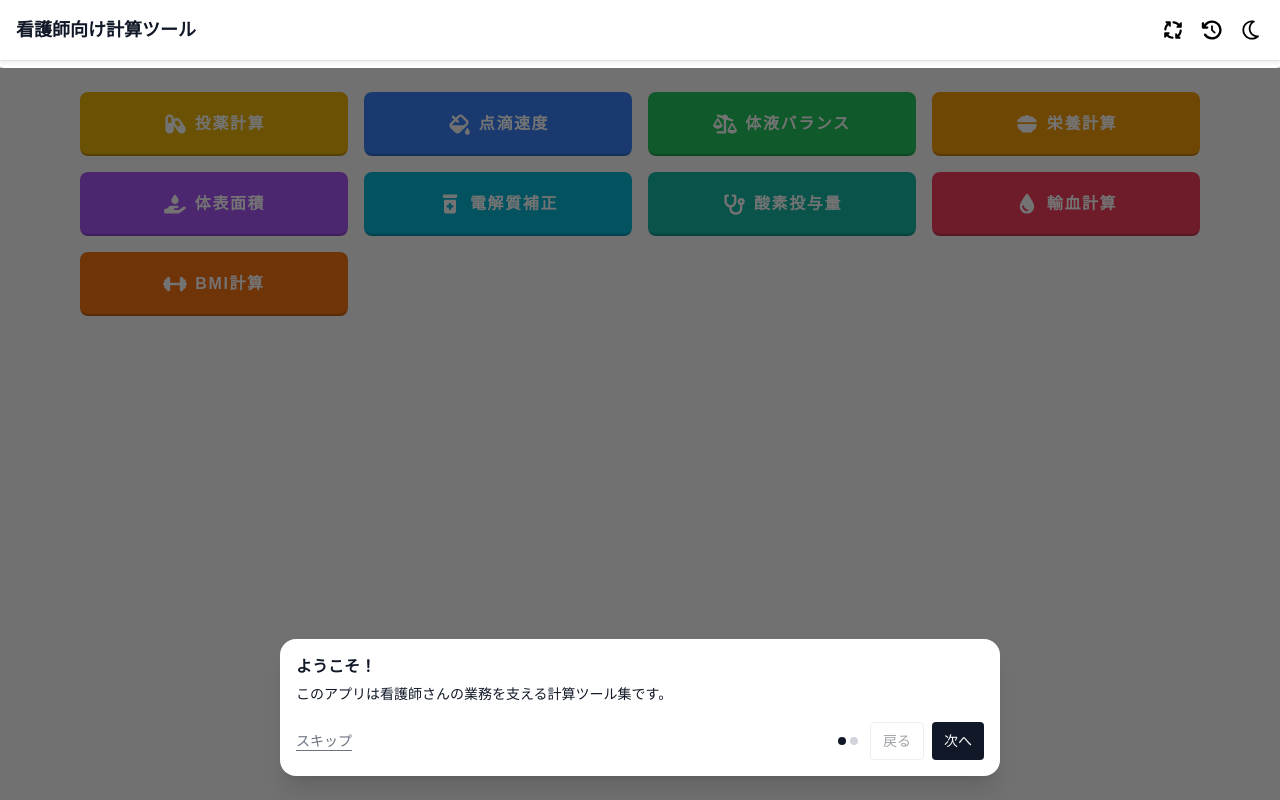
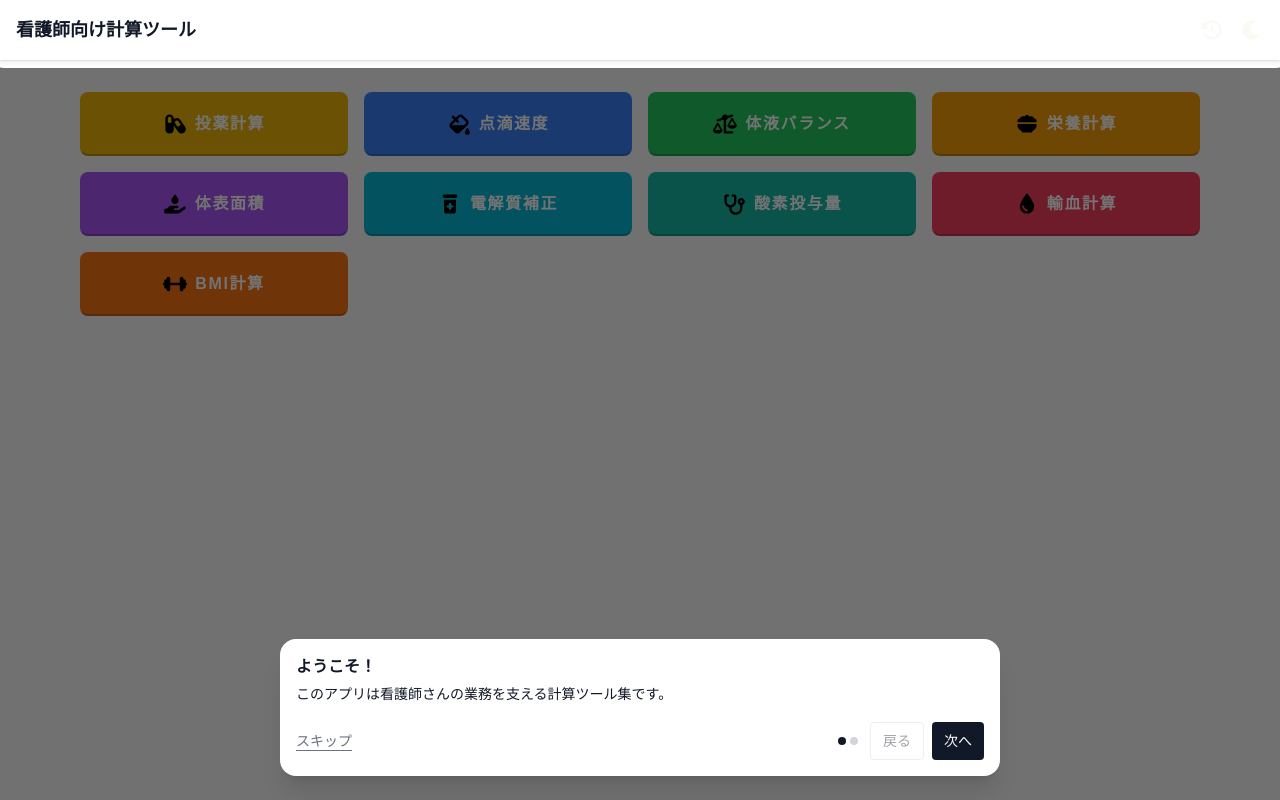
Before and after one commit to msk-024/nurse-calc-app, a Next.js app: page / in a window 1280 px wide. Built offline with nearby package versions, Linux system fonts and the light colour scheme.

Commit message:
next.js file add

```diff
--- a/package.json
+++ b/package.json
@@ -17,7 +17,7 @@
     "@headlessui/react": "^2.2.7",
     "autoprefixer": "^10.4.21",
     "lucide-react": "^0.545.0",
-    "next": "15.4.1",
+    "next": "^15.4.8",
     "next-pwa": "^5.6.0",
     "postcss": "^8.5.6",
     "react": "19.1.0",
--- a/src/app/_components/CalcButton.tsx
+++ b/src/app/_components/CalcButton.tsx
@@ -1,6 +1,7 @@
 "use client";
 import Image from "next/image";
 import { CalculatorType } from "@/types/calculator";
+import { useTheme } from "@/app/_context/ThemeContext";
 
 type CalcButtonProps = {
   calc: CalculatorType;
@@ -15,6 +16,13 @@ export default function CalcButton({
   onClick,
   compact = false,
 }: CalcButtonProps) {
+  const { theme } = useTheme();
+
+  const getIconPath = () => {
+    const baseName = calc.iconPath.split("/").pop(); // 例: capsules.svg
+    return `/icons/${theme === "dark" ? "dark" : "light"}/${baseName}`;
+  };
+
   return (
     <button
       onClick={onClick}
@@ -23,6 +31,7 @@ export default function CalcButton({
         compact ? "w-full h-16" : "w-40 h-16 md:w-full",
         "relative flex items-center justify-center gap-2 rounded-lg font-semibold text-white tracking-widest",
         "transition-all duration-150 will-change-[box-shadow,filter]",
+        "select-none touch-none",
         calc.color,
 
         !active &&
@@ -42,7 +51,7 @@ export default function CalcButton({
           ].join(" "),
       ].join(" ")}
     >
-      <Image src={calc.iconPath} alt={calc.name} width={24} height={24} />
+      <Image src={getIconPath()} alt={calc.name} width={24} height={24} />
       {calc.name}
     </button>
   );
--- a/src/app/_components/CalcNav/SortableCalcList.tsx
+++ b/src/app/_components/CalcNav/SortableCalcList.tsx
@@ -40,9 +40,18 @@ export default function SortableCalcList({
   }));
 
   const sensors = useSensors(
-    useSensor(PointerSensor, { activationConstraint: { distance: 8 } }),
+    // 長押しで選択ボタンが出てこないように。
+    useSensor(PointerSensor, {
+      activationConstraint: {
+        delay: 180,
+        tolerance: 5,
+      },
+    }),
     useSensor(TouchSensor, {
-      activationConstraint: { delay: 180, tolerance: 5 },
+      activationConstraint: {
+        delay: 220,
+        tolerance: 6, // 指ブレ許容
+      },
     })
   );
 
--- a/src/app/_components/Header.tsx
+++ b/src/app/_components/Header.tsx
@@ -2,7 +2,8 @@
 
 import Image from "next/image";
 import { useRouter, usePathname } from "next/navigation";
-import { useState } from "react";
+// import { useState } from "react";
+import { useTheme } from "@/app/_context/ThemeContext";
 
 type HeaderProps = {
   title?: string;
@@ -17,21 +18,23 @@ export default function Header({
 }: HeaderProps) {
   const router = useRouter();
   const pathname = usePathname();
-  const [darkMode, setDarkMode] = useState(false);
+  // const [darkMode, setDarkMode] = useState(false);
+
+  const { theme, toggleTheme } = useTheme();
 
   // SVGパスをモードで切り替える関数
   const getIconPath = (name: string) => {
-    return `/icons/${darkMode ? "dark" : "light"}/${name}.svg`;
+    return `/icons/${theme ? "dark" : "light"}/${name}.svg`;
   };
 
   // ダークモード切替
-  const toggleDarkMode = () => {
-    setDarkMode((prev) => {
-      const newMode = !prev;
-      document.documentElement.classList.toggle("dark", newMode);
-      return newMode;
-    });
-  };
+  // const toggleDarkMode = () => {
+  //   setDarkMode((prev) => {
+  //     const newMode = !prev;
+  //     document.documentElement.classList.toggle("dark", newMode);
+  //     return newMode;
+  //   });
+  // };
 
   return (
     <header
@@ -79,9 +82,9 @@ export default function Header({
         )}
 
         {/* ナイトモード切替 */}
-        <button onClick={toggleDarkMode}>
+        <button onClick={toggleTheme}>
           <Image
-            src={getIconPath(darkMode ? "dark-moon" : "light-moon")}
+            src={getIconPath(theme ? "dark-moon" : "light-moon")}
             alt="ナイトモード切替"
             width={24}
             height={24}
--- a/src/app/_components/history/HistoryList.tsx
+++ b/src/app/_components/history/HistoryList.tsx
@@ -5,12 +5,15 @@ import { getCalculatorById } from "@/config/calculators";
 import { setReusePayload } from "@/lib/reuse/reuse";
 import { normalRanges } from "@/config/normalRanges";
 import { ArrowUp, ArrowDown } from "lucide-react";
+import { useTheme } from "@/app/_context/ThemeContext";
 
 type HistoryListProps = {
   items: HistoryItem[];
 };
 
 export default function HistoryList({ items }: HistoryListProps) {
+
+   const { theme } = useTheme();
 
   const handleReuse = (h: HistoryItem) => {
     console.log("再利用payload保存完了:", h);
@@ -49,6 +52,15 @@ export default function HistoryList({ items }: HistoryListProps) {
     return undefined;
   };
 
+  const getHistoryIconPath = (typeId: string) => {
+    const calc = getCalculatorById(typeId);
+    if (!calc) return "/icons/light/unknown.svg";
+    const basePath = calc.historyIconPath ?? calc.iconPath;
+    const baseName = basePath.split("/").pop();
+
+    return `/icons/${theme === "dark" ? "dark" : "light"}/${baseName}`;
+  };
+
   return (
     <div className="space-y-3">
       {items.map((item) => {
@@ -68,7 +80,7 @@ export default function HistoryList({ items }: HistoryListProps) {
             <div className="flex items-center gap-4 w-3/4">
               {calc && (
                 <Image
-                  src={calc.historyIconPath ?? calc.iconPath}
+                  src={getHistoryIconPath(item.typeId)}
                   alt={calc.name}
                   width={28}
                   height={28}
--- /dev/null
+++ b/src/app/_context/ThemeContext.tsx
@@ -0,0 +1,45 @@
+"use client";
+
+import { createContext, useContext, useState, useEffect } from "react";
+
+type Theme = "light" | "dark";
+
+type ThemeContextType = {
+  theme: Theme;
+  toggleTheme: () => void;
+};
+
+const ThemeContext = createContext<ThemeContextType>({
+  theme: "light",
+  toggleTheme: () => {},
+});
+
+export const ThemeProvider = ({ children }: { children: React.ReactNode }) => {
+  const [theme, setTheme] = useState<Theme>("light");
+
+  // 初回ロードでlocalStorageから復元
+  useEffect(() => {
+    const stored = localStorage.getItem("theme") as Theme | null;
+    if (stored) {
+      setTheme(stored);
+      document.documentElement.classList.toggle("dark", stored === "dark");
+    }
+  }, []);
+
+  // 切り替え時のDOM反映＋localStorage保存
+  useEffect(() => {
+    document.documentElement.classList.toggle("dark", theme === "dark");
+    localStorage.setItem("theme", theme);
+  }, [theme]);
+
+  const toggleTheme = () =>
+    setTheme((prev) => (prev === "light" ? "dark" : "light"));
+
+  return (
+    <ThemeContext.Provider value={{ theme, toggleTheme }}>
+      {children}
+    </ThemeContext.Provider>
+  );
+};
+
+export const useTheme = () => useContext(ThemeContext);
--- a/src/app/layout.tsx
+++ b/src/app/layout.tsx
@@ -2,6 +2,7 @@ import type { Metadata } from "next";
 import { Geist, Geist_Mono } from "next/font/google";
 import "@/styles/globals.css";
 import { SWRegister } from "@/app/sw-register";
+import { ThemeProvider } from "./_context/ThemeContext";
 
 const geistSans = Geist({
   variable: "--font-geist-sans",
@@ -42,7 +43,7 @@ export default function RootLayout({
           dark:bg-gray-900 dark:text-gray-100
         `}
       >
-        {children}
+        <ThemeProvider>{children}</ThemeProvider>
         <SWRegister />
         {/* クライアント側登録を呼び出す */}
       </body>
```
Also changed, not shown: 1 other file (tests, documents, lock files or other folders).
